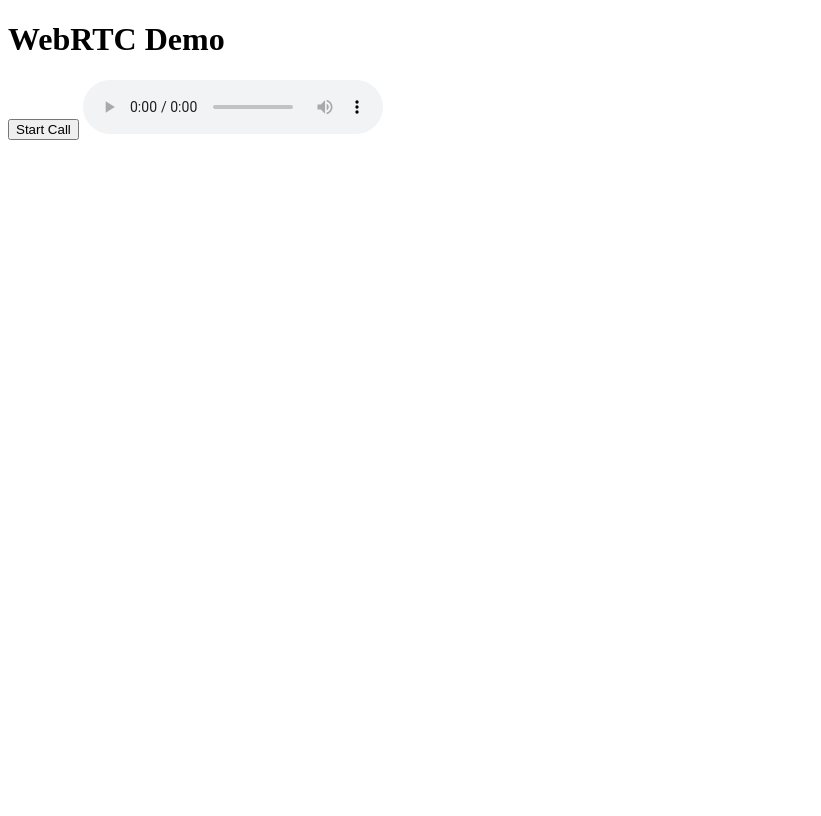
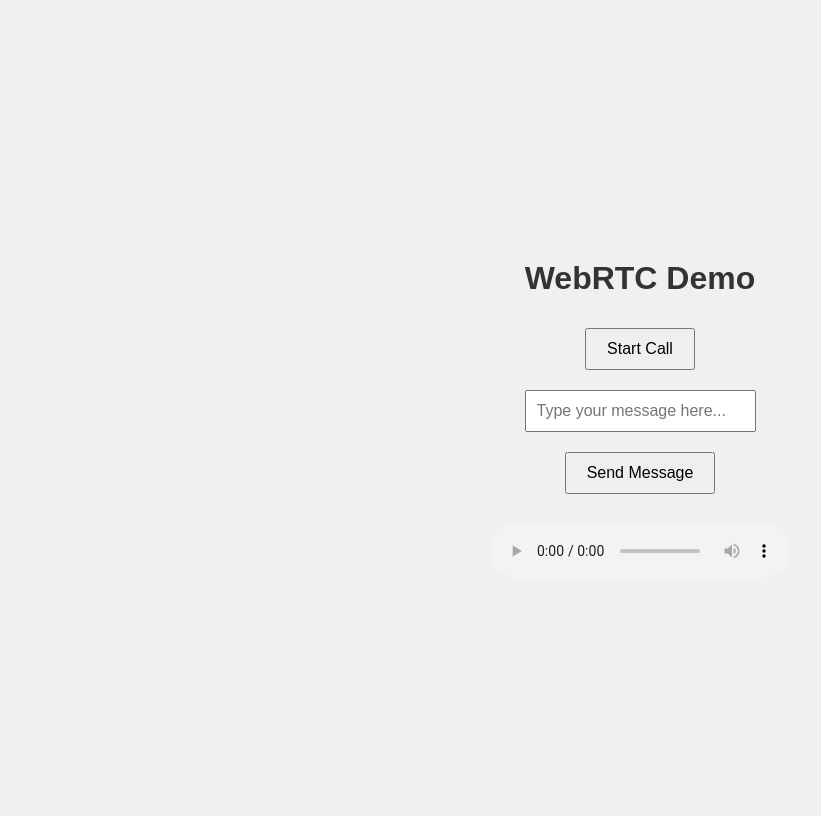
Before and after one commit to mayankkachhwaha3/ChatGPT1, a Flask app: page / in a window 1280 px wide. Shown: the whole page, without its empty margins (0-821 px from the left). Before the commit the page ends 140 px from the top, so only its background shows below. Run offline with Flask 3, Linux system fonts and the light colour scheme; some libraries are stand-ins or nearby versions.

Commit message:
Added integration with Rasa for AI conversations and updated Flask setup

```diff
--- a/app.py
+++ b/app.py
@@ -13,12 +13,15 @@
 def chat():
     message = request.json.get('message')
     response = requests.post('http://localhost:5005/webhooks/rest/webhook', json={"sender": "user", "message": message})
+    print("Rasa response:", response.json())  # Debug statement
     return jsonify(response.json())
 
 @socketio.on('message')
 def handle_message(message):
+    print("Received message:", message)  # Debug statement
     response = requests.post('http://localhost:5005/webhooks/rest/webhook', json={"sender": "user", "message": message})
     response_data = response.json()
+    print("Rasa response data:", response_data)  # Debug statement
     if response_data:
         emit('bot_response', response_data[0]['text'])
 
--- a/templates/index.html
+++ b/templates/index.html
@@ -5,10 +5,40 @@
     <meta name="viewport" content="width=device-width, initial-scale=1.0">
     <title>WebRTC Demo</title>
     <script src="https://cdn.socket.io/4.0.0/socket.io.min.js"></script>
+    <style>
+        body {
+            font-family: Arial, sans-serif;
+            display: flex;
+            flex-direction: column;
+            align-items: center;
+            justify-content: center;
+            height: 100vh;
+            background-color: #f0f0f0;
+        }
+        h1 {
+            color: #333;
+        }
+        button {
+            margin: 10px;
+            padding: 10px 20px;
+            font-size: 16px;
+            cursor: pointer;
+        }
+        audio {
+            margin-top: 20px;
+        }
+        #userInput {
+            margin: 10px;
+            padding: 10px;
+            font-size: 16px;
+        }
+    </style>
 </head>
 <body>
     <h1>WebRTC Demo</h1>
     <button onclick="startCall()">Start Call</button>
+    <input type="text" id="userInput" placeholder="Type your message here...">
+    <button onclick="sendMessage()">Send Message</button>
     <audio id="remoteAudio" controls autoplay></audio>
 
     <script>
@@ -61,6 +91,11 @@
             window.speechSynthesis.speak(msg);
         });
 
+        function sendMessage() {
+            const userInput = document.getElementById('userInput').value;
+            socket.emit('message', userInput);
+        }
+
         socket.on('offer', async (offer) => {
             console.log("Received offer:", offer);
             try {
@@ -110,6 +145,12 @@
                 console.error("Error adding ICE candidate:", error);
             }
         });
+
+        // Test Speech Synthesis
+        function testSpeech() {
+            const msg = new SpeechSynthesisUtterance('Testing speech synthesis');
+            window.speechSynthesis.speak(msg);
+        }
     </script>
 </body>
 </html>
```
